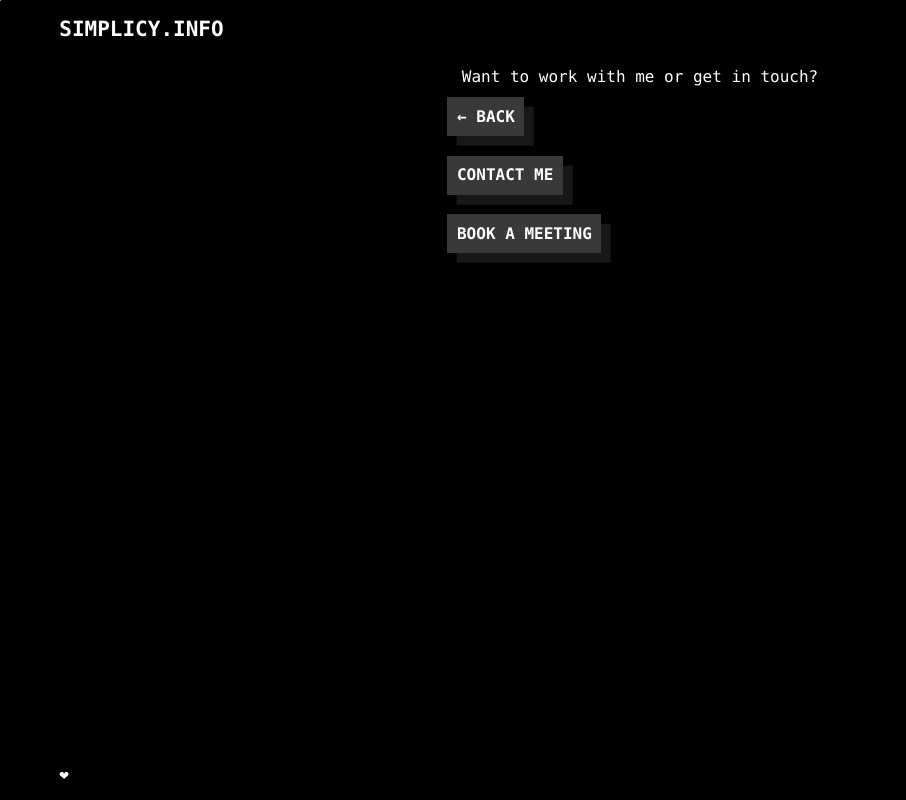
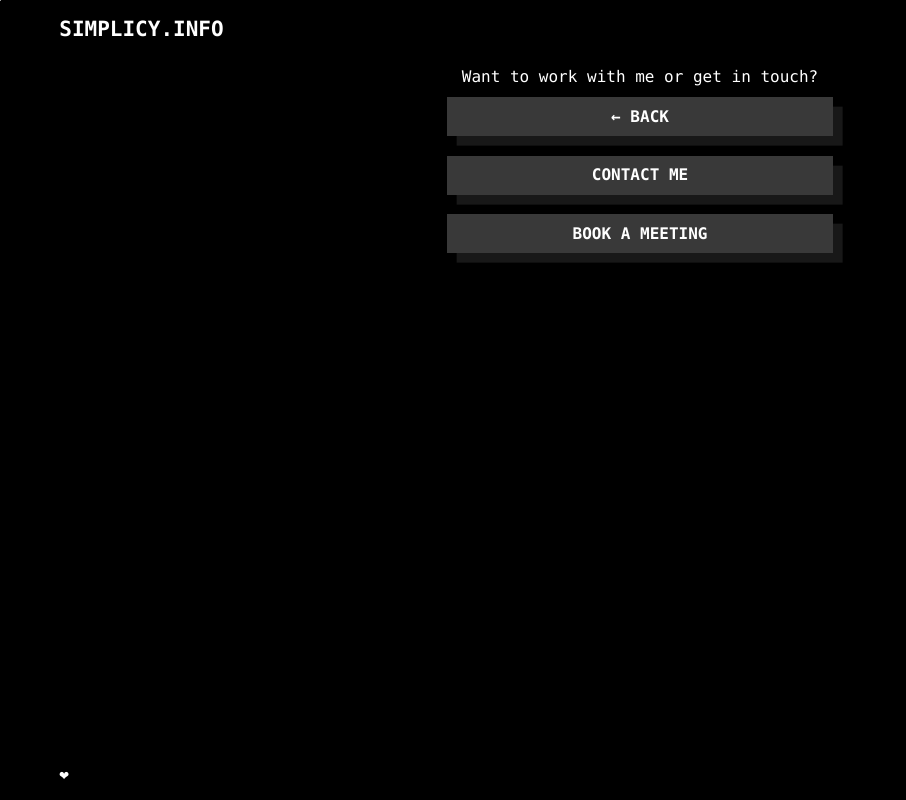
Before and after one commit to simplicy/simplicy.info, a React (Vite) app: page /contact-me in a window 1280 px wide. Shown: the whole page, without its empty margins (0-906 px from the left). Built offline with nearby package versions, Linux system fonts and the light colour scheme; a web font is replaced by a local one.

Commit message:
button update

```diff
--- a/src/components/book/Timeform.module.scss
+++ b/src/components/book/Timeform.module.scss
@@ -14,9 +14,7 @@
   flex-direction: row;
   gap: 1ch;
 }
-button {
-  width: unset;
-}
+
 
 .footer div {
   justify-content: center !important;
@@ -46,6 +44,9 @@ button {
   flex-direction: column;
   height: 15.25ch;
   gap: 1ch;
+  button {
+  width: unset;
+}
 }
 
 .loader {
```
